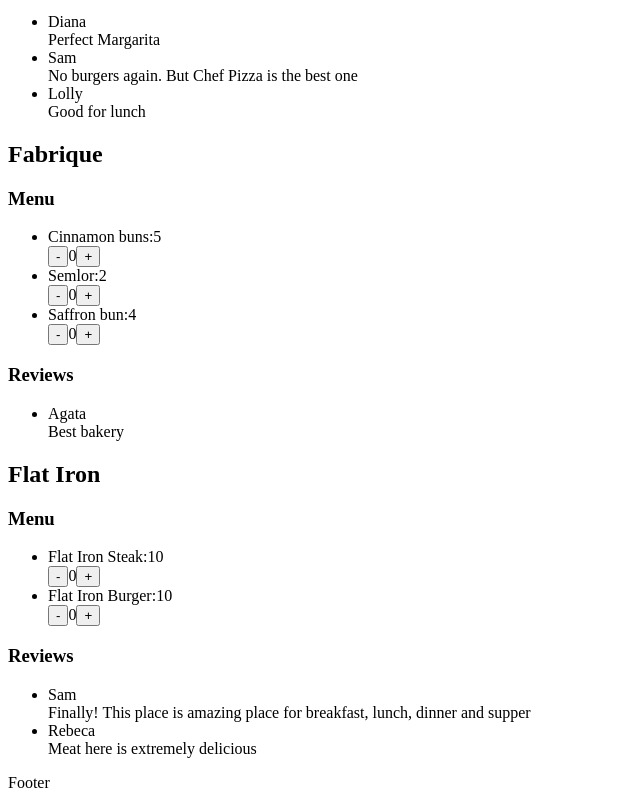
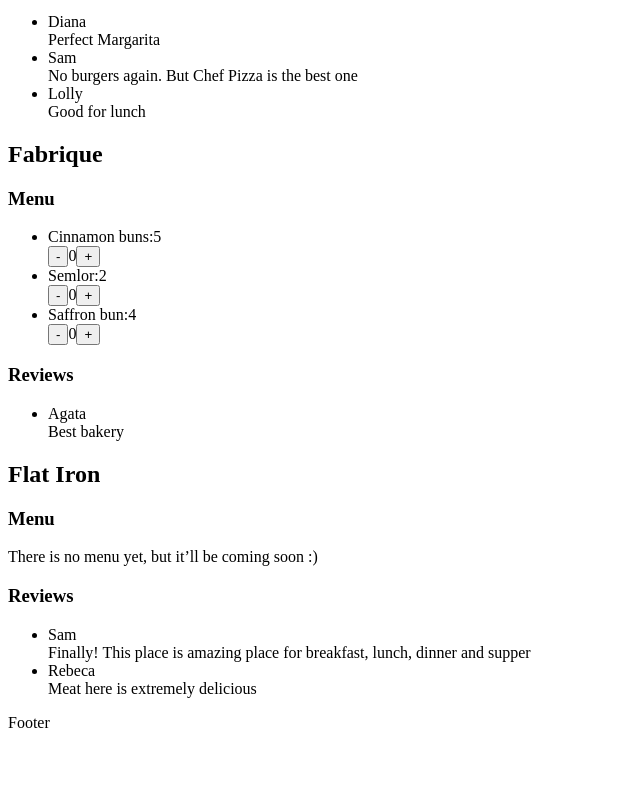
Before and after one commit to mila-vanilla/react-24, a React (Vite) app: page / in a window 1280 px wide. Shown: the part 614-1414 px from the top of the page, without its empty margins (0-640 px from the left). After the commit the page ends 1354 px from the top, so only its background shows below. Built offline with nearby package versions, Linux system fonts and the light colour scheme.

Commit message:
Add conditional rendering

```diff
--- a/src/components/menu/component.jsx
+++ b/src/components/menu/component.jsx
@@ -1,15 +1,21 @@
 import { Dish } from '@/components'
 
 export const Menu = ({ menu }) => {
-  return (
-    <ul>
-      {
-        menu.map(dish => {
+  if (menu && menu.length) {
+    return (
+      <ul>
+        { menu.map(dish => {
           return <li key={ dish.id }>
             <Dish dish={ dish }/>
           </li>
-        })
-      }
-    </ul>
+        }) }
+      </ul>
+    )
+  }
+
+  return (
+    <div>
+      There is no menu yet, but it’ll be coming soon :)
+    </div>
   )
 }
--- a/src/constants/mock.js
+++ b/src/constants/mock.js
@@ -110,20 +110,6 @@ export const restaurants = [
   {
     id: 'd9241927-09e1-44f3-8986-a76346869037',
     name: 'Flat Iron',
-    menu: [
-      {
-        id: '6c02c2ce-b868-4191-b4a7-8686429f4bac',
-        name: 'Flat Iron Steak',
-        price: 10,
-        ingredients: ['beef'],
-      },
-      {
-        id: '99bb6fbb-e53b-4b7e-b9c2-23b63b77385d',
-        name: 'Flat Iron Burger',
-        price: 10,
-        ingredients: ['bread', 'beef'],
-      },
-    ],
     reviews: [
       {
         id: '5db6247b-ab1c-49db-be1f-8dd27fd38b81',
```
